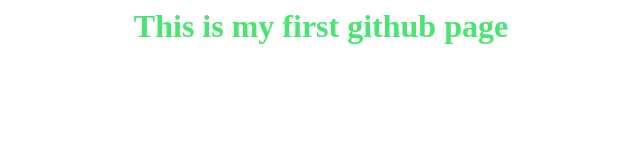
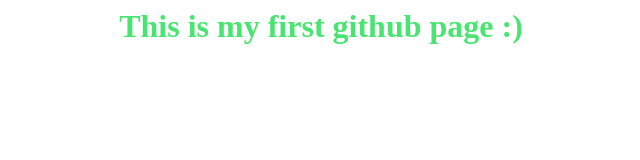
Before and after one commit to Milena-Juarez/MyfirsWebsite, a plain HTML site: page index.html in a window 1280 px wide. Shown: the whole page, without its empty margins (319-959 px from the left). Drawn offline with Linux system fonts and the light colour scheme.

Commit message:
Update index.html

```diff
--- a/index.html
+++ b/index.html
@@ -4,7 +4,7 @@
   </title>
 
   <body>
-    <h1> This is my first github page </h1>
+    <h1> This is my first github page :) </h1>
   </body>
 
   <style>
```
